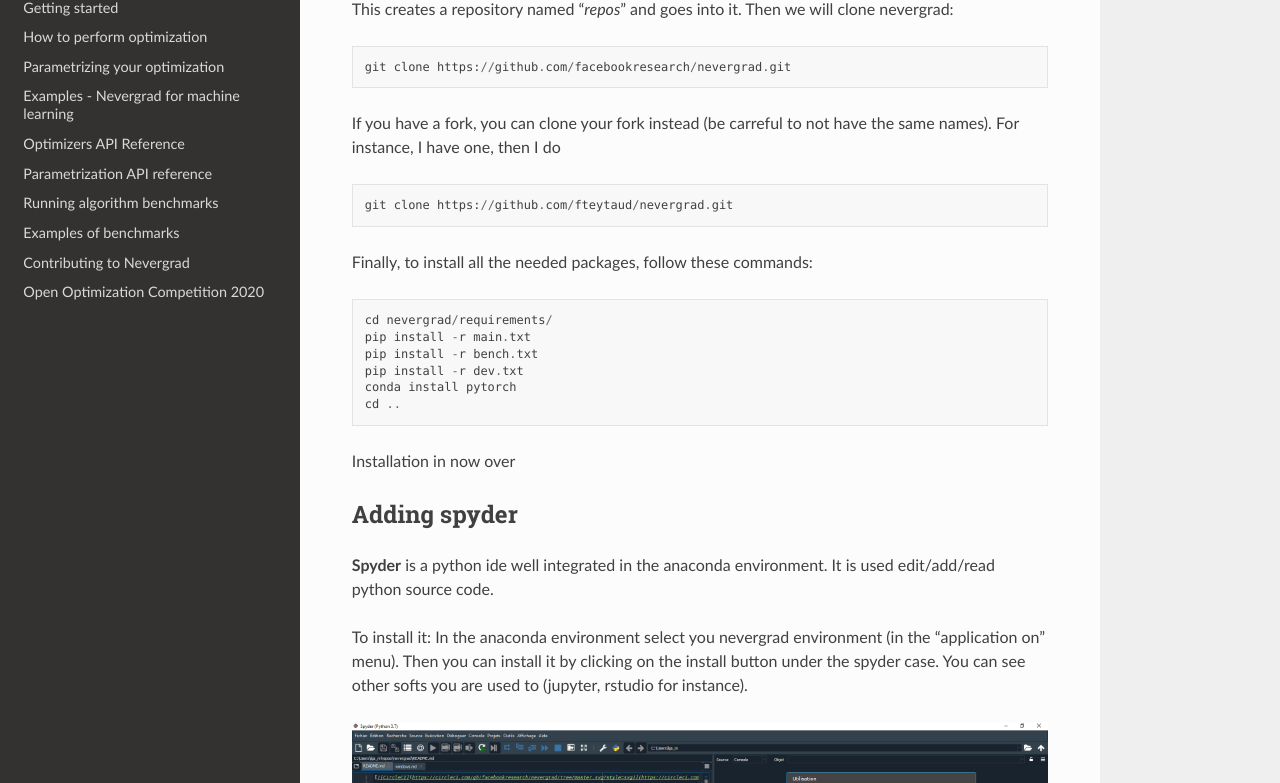
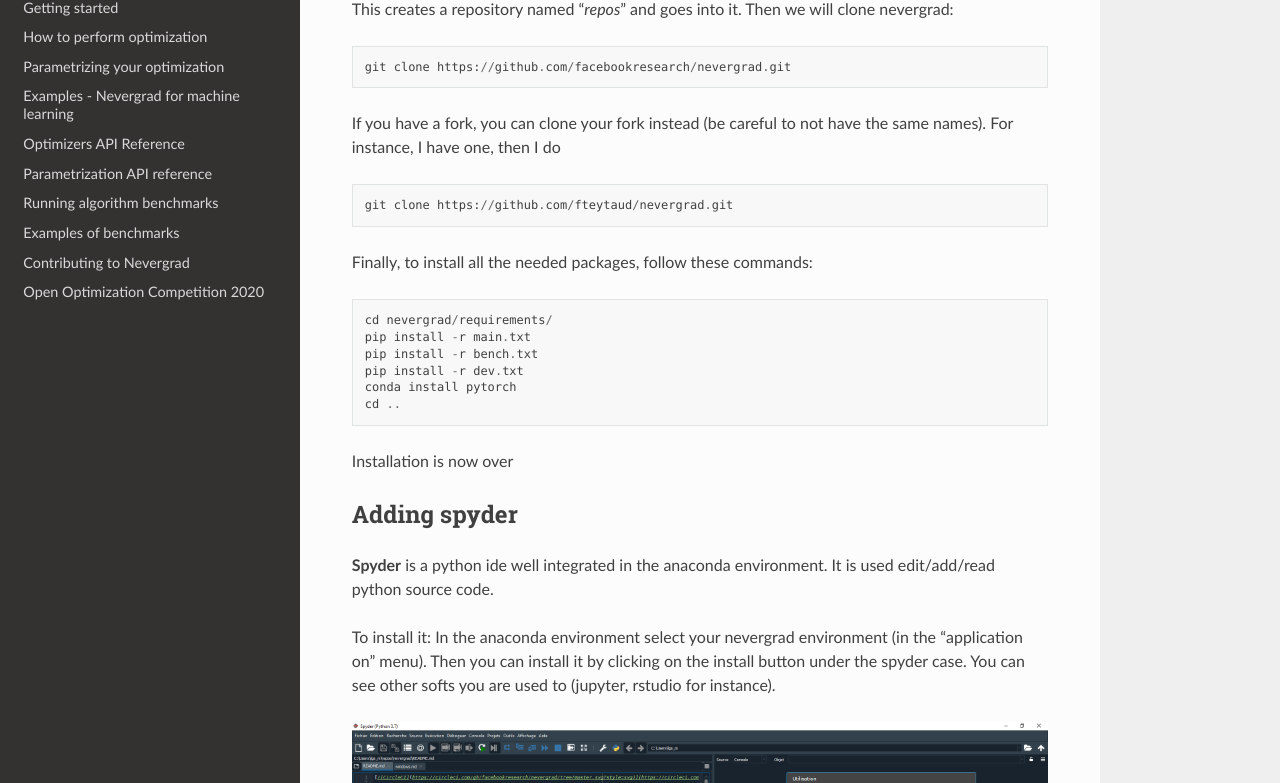
Before and after one commit to facebookresearch/nevergrad, a Sphinx documentation site: the page built from docs/windows.md, in a window 1280 px wide and 1400 px high, scrolled down 3079 px. Shown: the part 144-927 px from the top of the window. Built offline with Sphinx 7.4.7 and the Read the Docs theme 2.0.0, drawn with Linux system fonts in a browser that asks for light colours.

Commit message:
adding the pr part

````diff
--- a/docs/windows.md
+++ b/docs/windows.md
@@ -54,7 +54,7 @@
 ```
 git clone https://github.com/facebookresearch/nevergrad.git
 ```
-If you have a fork, you can clone your fork instead (be carreful to not have
+If you have a fork, you can clone your fork instead (be careful to not have
 the same names).
 For instance, I have one, then I do
 ```
@@ -74,7 +74,7 @@
 cd ..
 ```
 
-Installation in now over
+Installation is now over
 
 ## Adding spyder
 
@@ -82,7 +82,7 @@
 It is used edit/add/read python source code.
 
 
-To install it: In the anaconda environment select you nevergrad environment (in the "application on" menu).
+To install it: In the anaconda environment select your nevergrad environment (in the "application on" menu).
 Then you can install it by clicking on the install button under the spyder case.
 You can see other softs you are used to (jupyter, rstudio for instance).
 
````
